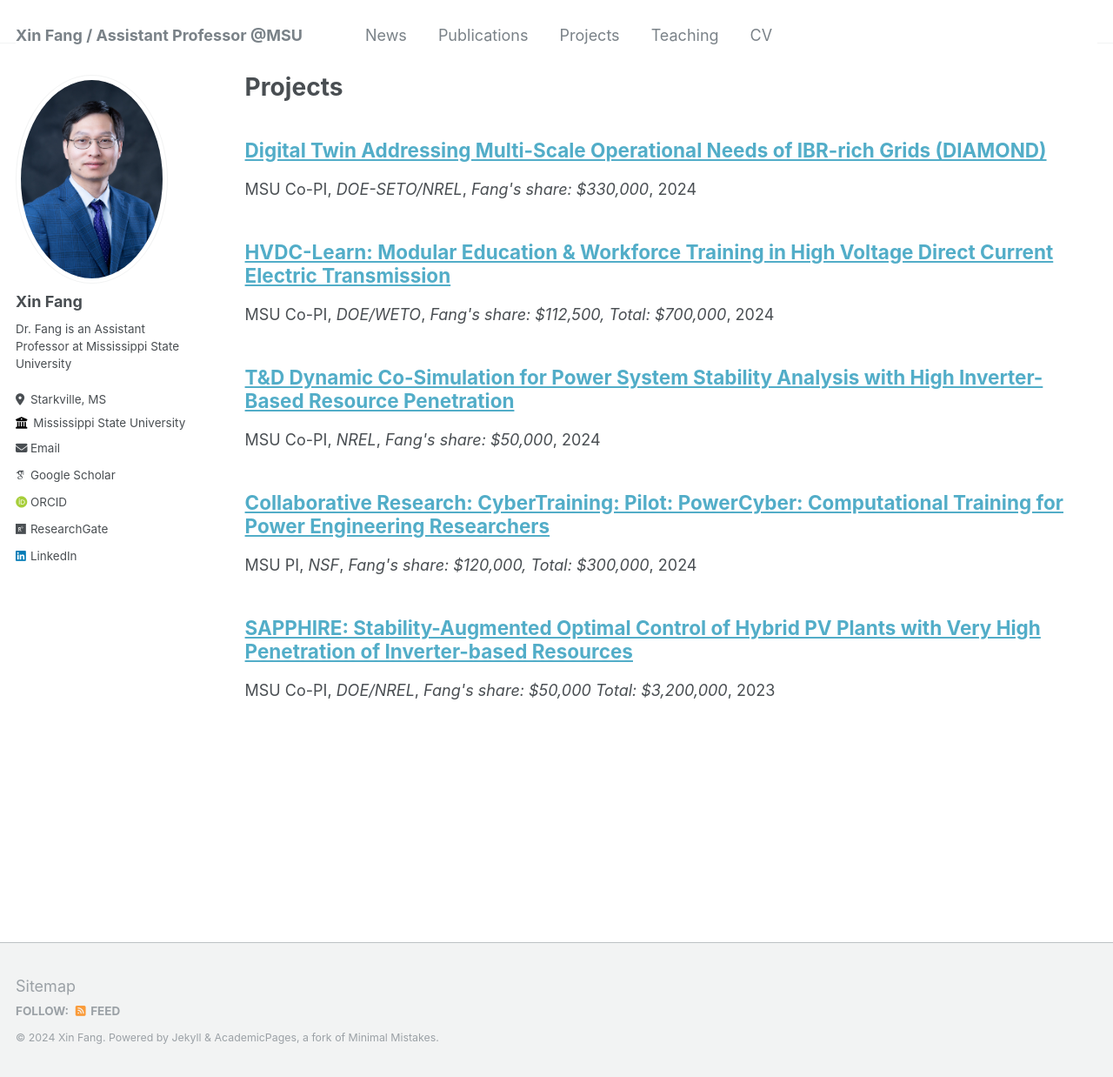
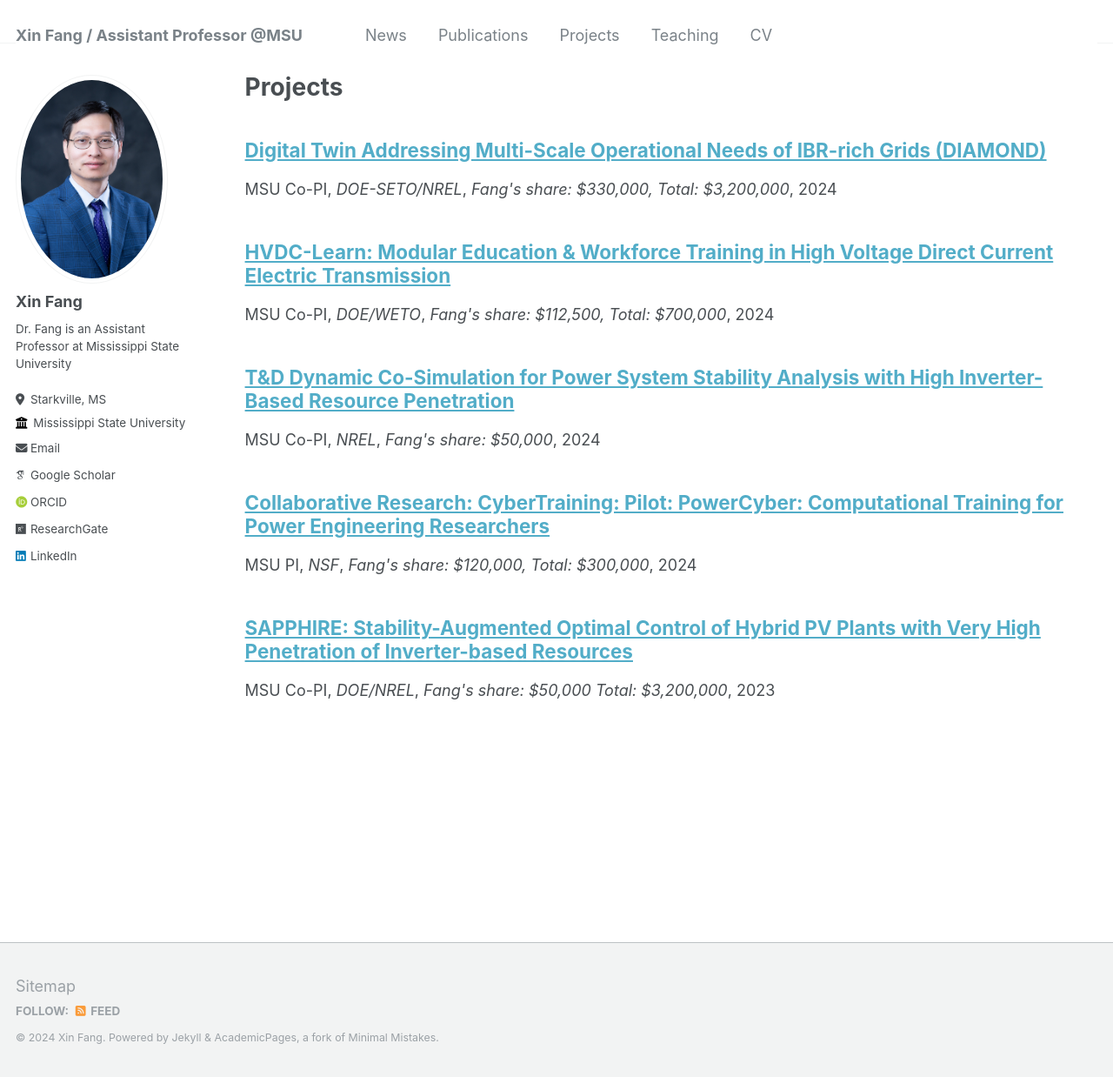
Before and after one commit to XinFang88/xinfang88.github.io, a Jekyll site: the page built from _pages/projects.html, in a window 1280 px wide and 1238 px high. Shown: the whole window at 87% size. Built offline with Jekyll 4.4.1, drawn with Linux system fonts in a browser that asks for light colours; some web fonts are replaced.

Commit message:
Update 2024-SETP-DIAMOND.md

```diff
--- a/_projects/2024-SETP-DIAMOND.md
+++ b/_projects/2024-SETP-DIAMOND.md
@@ -4,6 +4,6 @@ collection: "projects"
 role: "MSU Co-PI"
 permalink: /projects/2024-SETP-DIAMOND
 Sponsor: DOE-SETO/NREL
-Funding: "Fang's share: $330,000"
+Funding: "Fang's share: $330,000, Total: $3,200,000"
 date: 2024-10-01 to 2027-09-30
 ---
```
